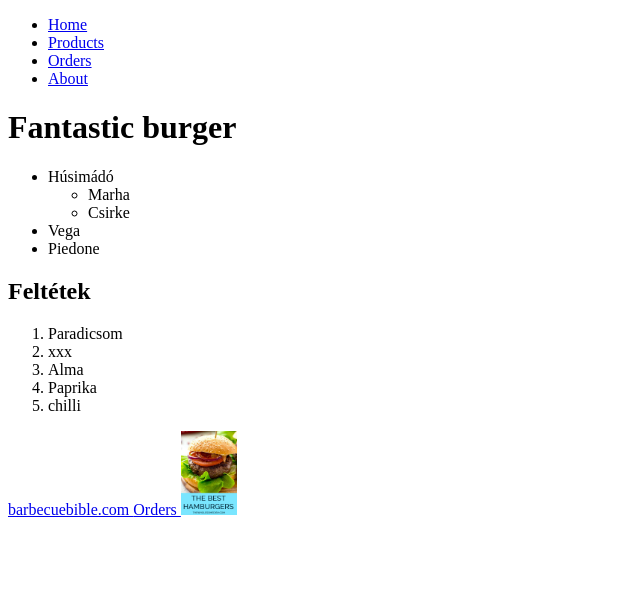
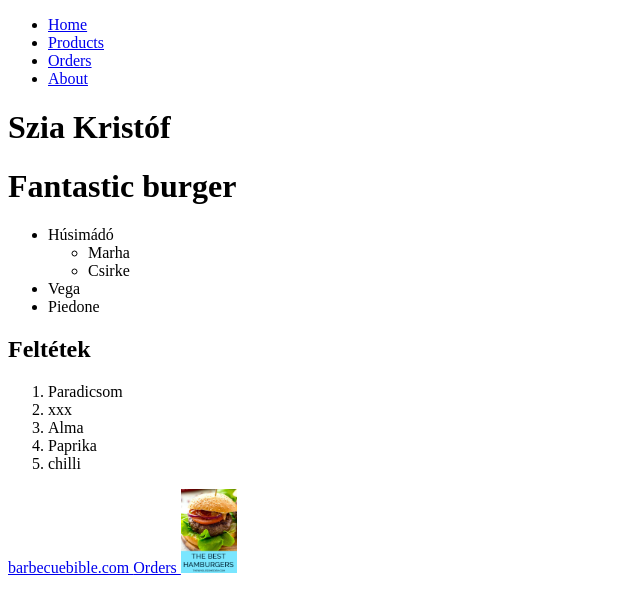
Before and after one commit to szabovik/szabovik.github.io, a plain HTML site: page index.html in a window 1280 px wide. Shown: the whole page, without its empty margins (0-640 px from the left). Drawn offline with Linux system fonts and the light colour scheme.

Commit message:
Init page.

```diff
--- a/index.html
+++ b/index.html
@@ -22,6 +22,7 @@
             <a href="/about.html">About</a>
         </li>
     </ul>
+    <h1>Szia Kristóf</h1>
     <h1>Fantastic burger</h1>
     <ul>
         <li>Húsimádó</li>
```
